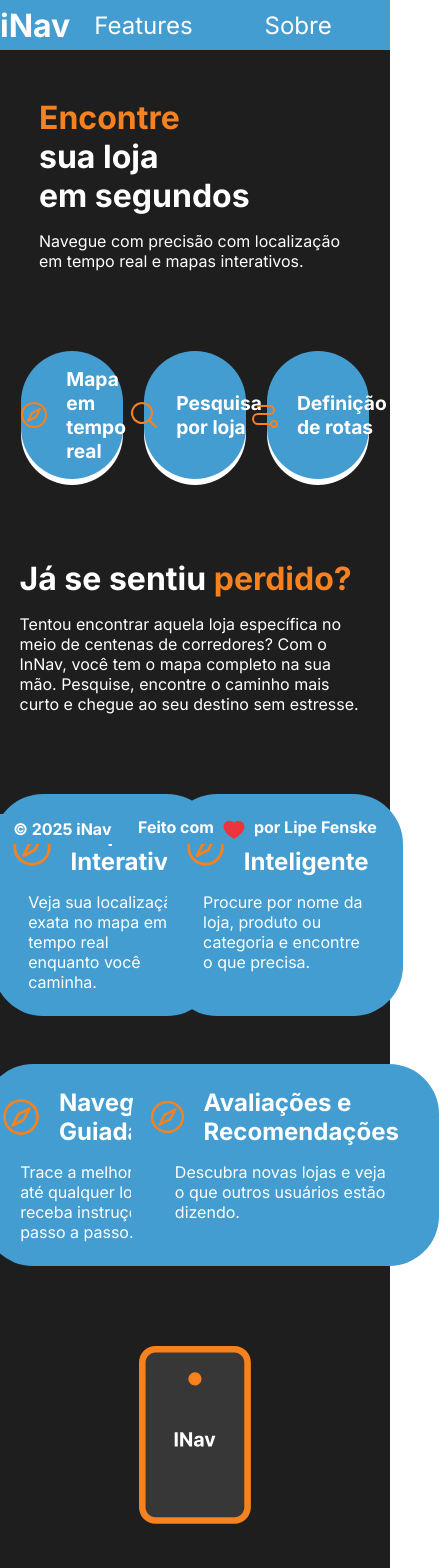
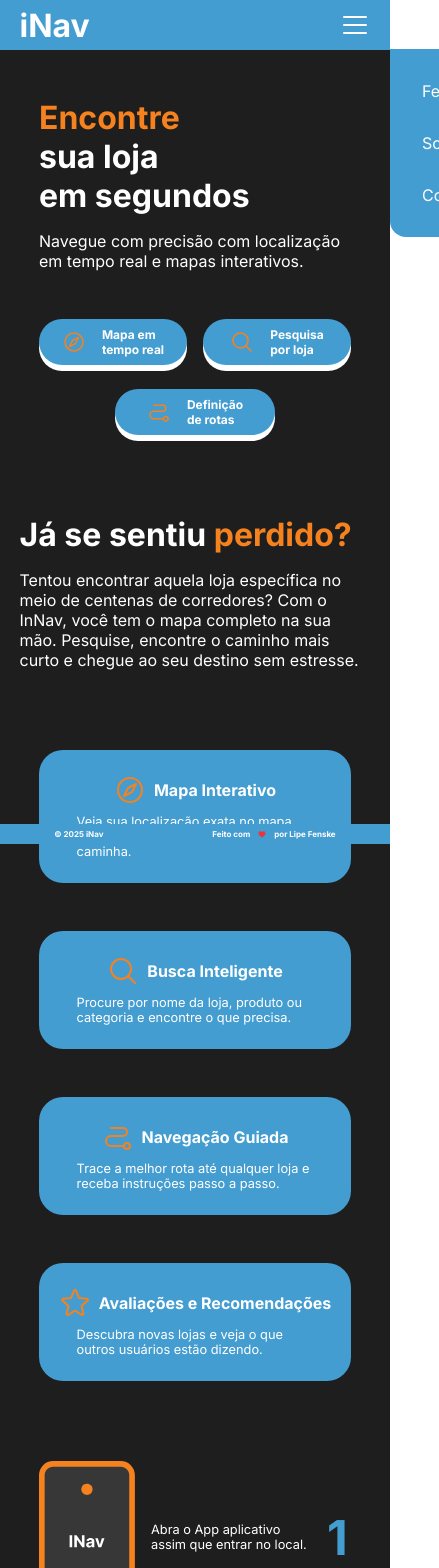
Before and after one commit to Lipefsk05/iNav, a React (Vite) app: page / in a window 390 px wide. Shown: the top 1568 px of the page, 439 px wide, since content can reach past the window. Built offline with nearby package versions, Linux system fonts and the light colour scheme.

Commit message:
home responsive mobile, menu hamburguer

```diff
--- a/src/components/bigButton/BigButton.module.css
+++ b/src/components/bigButton/BigButton.module.css
@@ -36,6 +36,8 @@
         font-size: 1rem;
         gap: 1rem;
         padding: 1.5rem 1rem ;
+        border-radius: 2rem;
+
     }
 
     .button p{
@@ -47,3 +49,31 @@
         width: 4rem;
     }
 }
+
+@media (max-width: 390px) {
+
+    .title{
+        justify-content: center;
+        gap: .5rem;
+    }
+
+    .title h2{
+        font-size: 1rem;
+    }
+
+    .button{
+        font-size: 1rem;
+        gap: .5rem;
+        padding: 1.5rem .5rem ;
+        border-radius: 1.5rem;
+    }
+
+    .button p{
+        font-size: .8rem;
+        width: 80%;
+    }
+
+    .button img{
+        width: 2rem;
+    }
+}
--- a/src/components/footer/Footer.module.css
+++ b/src/components/footer/Footer.module.css
@@ -22,3 +22,17 @@
     display: flex;
     gap: .5rem;
 }
+
+@media (max-width: 390px){
+    .footer{
+        height: 20px;
+    }
+
+    .footer h4{
+        font-size: .5rem;
+    }
+
+    .footer img{
+        width: .5rem;
+    }
+}
--- a/src/components/header/Header.module.css
+++ b/src/components/header/Header.module.css
@@ -12,25 +12,84 @@
     top: 0;
 }
 
-.header a{
+.header a {
     text-decoration: none;
     color: aliceblue;
     padding-right: 1.5em;
 }
 
-.header span{
+.header span {
     font-weight: bold;
     color: var(--white);
     font-size: 2rem;
 }
 
-nav{
+nav {
     display: flex;
     justify-content: center;
     gap: 3rem;
 }
 
-.pages span{
+.pages {
+    display: flex;
+    gap: 3rem;
+    transition: transform 0.3s ease-in-out;
+}
+
+.pages span {
     font-size: 1.5rem;
     font-weight: normal;
 }
+
+.menu_hamburguer {
+    display: none;
+}
+
+@media (max-width: 768px) {
+
+    .header {
+        display: flex;
+        justify-content: space-between;
+        padding: 0 5%;
+    }
+
+    .menu_hamburguer {
+        cursor: pointer;
+        display: flex;
+    }
+
+    .pages {
+        position: absolute;
+        top: 49px;
+        right: 0;
+        width: 30%;
+        height: auto;
+        background-color: var(--softBlue);
+        flex-direction: column;
+        padding: 2rem;
+        transform: translateX(100%);
+        transition: 1s ease,;
+        pointer-events: none;
+        border-bottom-left-radius: 1rem;
+    }
+
+
+    .show {
+        transform: translateX(0%);
+        pointer-events: auto;
+    }
+}
+
+@media (max-width: 390px) {
+    .show {
+        width: 50%;
+    }
+
+    .pages{
+        gap: 2rem;
+        }
+
+    .pages span{
+        font-size: 1rem;
+    }
+}
--- a/src/components/header/index.jsx
+++ b/src/components/header/index.jsx
@@ -1,17 +1,33 @@
 import { Link } from 'react-router-dom'
+import { useState } from 'react'
+
 import styles from './Header.module.css'
-import CompassLogo from '../../assets/img/compassLogo.svg'
+import List from '../../assets/img/list.svg'
 
 function Header() {
+
+    const [ showMenu, setShowMenu] = useState(false)
+    const toggleMenu = () => {
+        setShowMenu(!showMenu)
+    }
+
     return (
         <header className={styles.header}>
             <Link to="/"><span>iNav</span></Link>
 
-            <nav className={styles.pages}>
+            <nav className={`${styles.pages} ${ showMenu ? styles.show : ''}`}
+            onClick={toggleMenu}
+            >
                 <Link to="/features"><span>Features</span></Link>
                 <Link to="/sobre"><span>Sobre</span></Link>
                 <Link to="/contatos"><span>Contatos</span></Link>
             </nav>
+
+            <img src={List} alt=""
+            className={styles.menu_hamburguer}
+            onClick={toggleMenu}
+            />
+
         </header>
     )
 }
--- a/src/components/littleButton/LittleButton.module.css
+++ b/src/components/littleButton/LittleButton.module.css
@@ -8,8 +8,8 @@
     border-radius: 100px;
 
     justify-content: center;
+    align-items: center;
     gap: 2rem;
-    align-items: center;
 
     font-size: 1.5rem;
 
@@ -18,6 +18,9 @@
 
 .button img{
     width: 5rem;
+}
+
+.button h2{
 }
 
 @media (max-width: 768px){
@@ -32,3 +35,16 @@
         width: 3rem;
     }
 }
+
+@media (max-width: 390px){
+    .button{
+        width: 100%;
+        font-size: .5rem;
+        padding: .5rem;
+        gap: 1rem;
+    }
+
+    .button img{
+        width: 1.5rem;
+    }
+}
--- a/src/pages/home/Home.module.css
+++ b/src/pages/home/Home.module.css
@@ -184,7 +184,7 @@ div {
 
     /* FEATURES */
     .features {
-        margin: 7rem 10% 0;
+        margin: 7rem 5% 0;
         column-gap: 3rem;
         row-gap: 3rem;
     }
@@ -230,7 +230,20 @@ div {
     /* LITTLE BUTTONS */
 
     .little_buttons {
-        margin-top: 5rem;
+        width: 80%;
+        display: grid;
+        grid-template-columns: repeat(2, 1fr);
+        column-gap: 1rem;
+        row-gap: 1.5rem;
+        justify-items: center;
+        margin: 3rem 10% 0;
+    }
+
+    .little_buttons> :last-child:nth-child(odd) {
+        grid-column: 1 / -1;
+        justify-self: center;
+        width: fit-content;
+        padding: .5rem 2rem;
     }
 
     /* PROBLEM */
@@ -260,8 +273,8 @@ div {
     /* FEATURES */
     .features {
         margin: 5rem 10% 0;
-        column-gap: 3rem;
-        row-gap: 3rem;
+        display: flex;
+        flex-direction: column;
     }
 
     /* USER FLOW */
@@ -272,48 +285,24 @@ div {
     }
 
     .user_flow article {
-        flex-direction: column;
+        gap: 1rem;
     }
 
     .user_flow img {
-        width: 7rem;
+        width: 6rem;
     }
 
 
     .user_flow p {
-        font-size: 1rem;
-        width: 15rem;
-    }
-
-    .user_flow span {
-        font-size: 5rem;
-        padding: 0 1rem;
-    }
-
-    /* USER FLOW */
-/*
-    .user_flow {
-        gap: 2rem;
-        margin-top: 5rem;
-    }
-
-    .user_flow div {
-        flex-direction: column;
-    }
-
-    .user_flow img {
-        width: 7rem;
-    }
-
-
-    .user_flow p {
-        font-size: 1rem;
+        font-size: .8rem;
         width: 10rem;
     }
 
     .user_flow span {
-        font-size: 5rem;
-    } */
+        font-size: 3rem;
+        padding: 0 1rem;
+
+    }
 
 
 }
--- a/src/pages/home/index.jsx
+++ b/src/pages/home/index.jsx
@@ -19,6 +19,7 @@ import Mobile4 from '../../assets/img/Mobile4.svg'
 import Compass from '../../assets/img/compass.svg'
 import Lupe from '../../assets/img/lupe.svg'
 import Path from '../../assets/img/path.svg'
+import Star from '../../assets/img/star.svg'
 
 
 
@@ -71,17 +72,17 @@ function Home() {
                     texto="Veja sua localização exata no mapa em tempo real enquanto você caminha." />
 
                 <BigButton
-                    img={Compass}
+                    img={Lupe}
                     tittle="Busca Inteligente"
                     texto="Procure por nome da loja, produto ou categoria e encontre o que precisa." />
 
                 <BigButton
-                    img={Compass}
+                    img={Path}
                     tittle="Navegação Guiada"
                     texto="Trace a melhor rota até qualquer loja e receba instruções passo a passo." />
 
                 <BigButton
-                    img={Compass}
+                    img={Star}
                     tittle="Avaliações e Recomendações "
                     texto="Descubra novas lojas e veja o que outros usuários estão dizendo." />
 
@@ -89,7 +90,7 @@ function Home() {
 
             <section className={styles.user_flow}>
                 <article className={styles.flow1}>
-                    <img src={Mobile1} alt="" />
+                    <img src={Mobile1} alt="mobile image 1" />
                     <div>
                         <p>Abra o App
                             aplicativo assim
@@ -105,11 +106,11 @@ function Home() {
                             você se encontra como
                             um mercado ou shopping</p>
                     </div>
-                    <img src={Mobile2} alt="" />
+                    <img src={Mobile2} alt="mobile image 2" />
                 </article>
 
                 <article className={styles.flow3}>
-                    <img src={Mobile3} alt="" />
+                    <img src={Mobile3} alt="mobile image 3" />
                     <div>
                         <p>Pesquise seu Destino
                             digitando o nome da
@@ -127,7 +128,7 @@ function Home() {
                             nosso guia levar
                             você até lá.</p>
                     </div>
-                    <img src={Mobile4} alt="" />
+                    <img src={Mobile4} alt="mobile image 4" />
                 </article>
 
             </section>
```
Also changed, not shown: src/assets/img/list.svg (added), src/components/header/list.svg (added).
